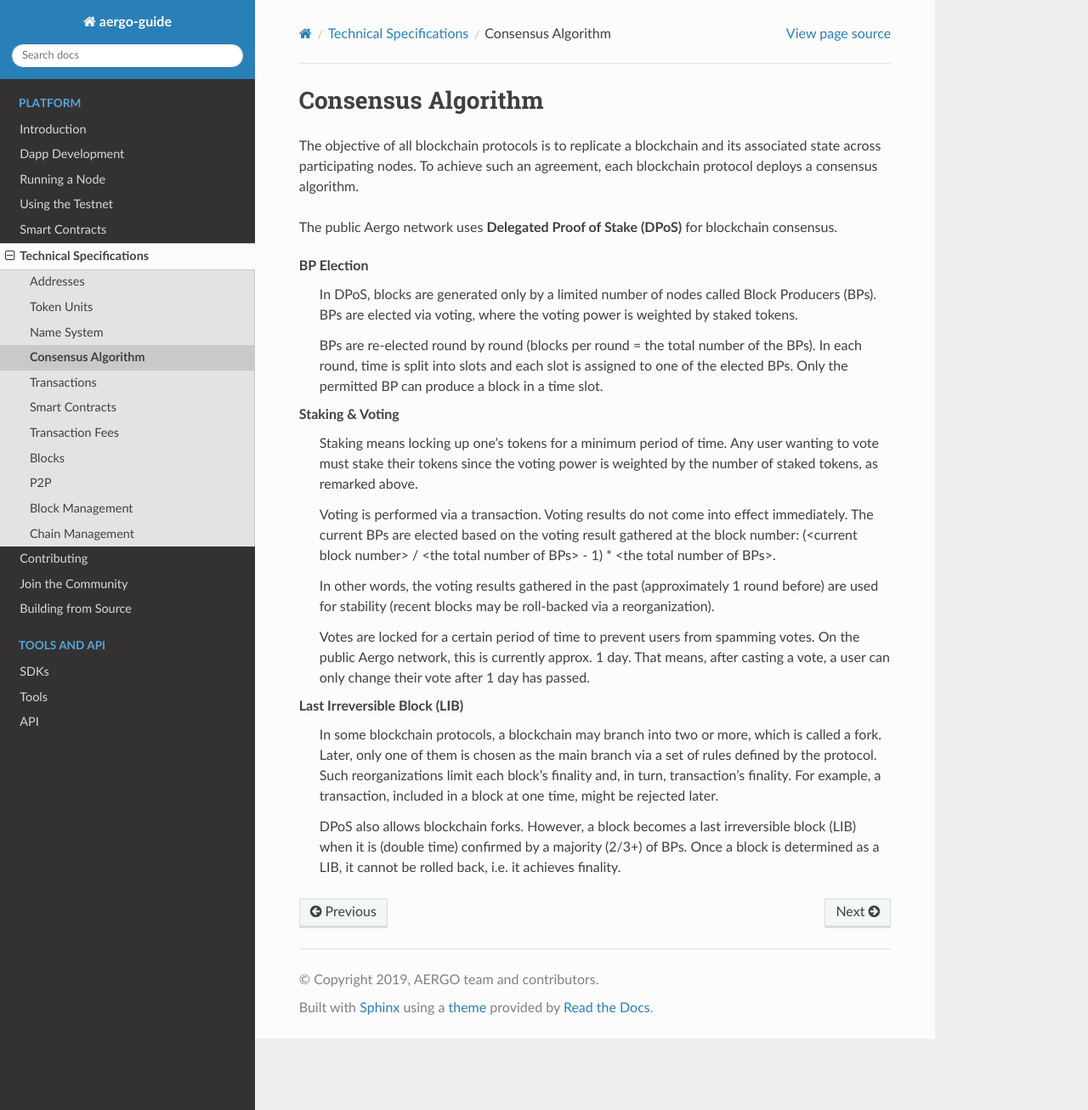
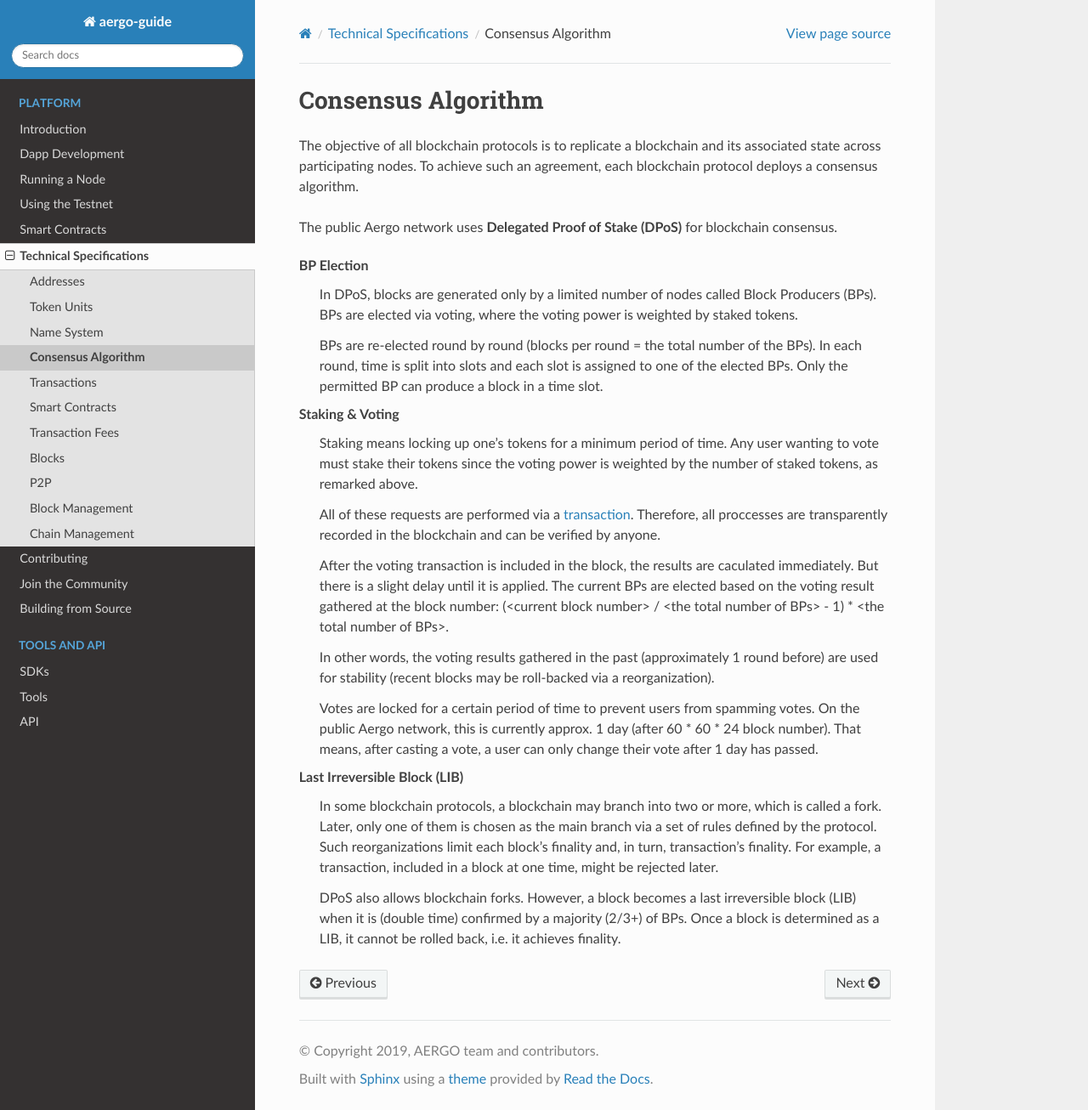
Before and after one commit to aergoio/guide, a Sphinx documentation site: the page built from source/specs/consensus.rst, in a window 1280 px wide and 1306 px high. Shown: the whole window at 85% size. Built offline with Sphinx 7.4.7 and the Read the Docs theme 2.0.0, drawn with Linux system fonts in a browser that asks for light colours.

Commit message:
Update consensus.rst

```diff
--- a/source/specs/consensus.rst
+++ b/source/specs/consensus.rst
@@ -23,18 +23,22 @@
     user wanting to vote must stake their tokens since the voting power is
     weighted by the number of staked tokens, as remarked above.
 
-    Voting is performed via a transaction. Voting results do not come
-    into effect immediately. The current BPs are elected based on the voting
-    result gathered at the block number: (<current block number> / <the total
-    number of BPs> - 1) * <the total number of BPs>.
+    All of these requests are performed via a `transaction <./transactions.html#governance-type>`_.
+    Therefore, all proccesses are transparently recorded in the blockchain
+    and can be verified by anyone.
+
+    After the voting transaction is included in the block, the results are
+    caculated immediately. But there is a slight delay until it is applied.
+    The current BPs are elected based on the voting result gathered at
+    the block number: (<current block number> / <the total number of BPs> - 1) * <the total number of BPs>.
 
     In other words, the voting results gathered in the past (approximately 1
     round before) are used for stability (recent blocks may be roll-backed via a
     reorganization).
 
     Votes are locked for a certain period of time to prevent users from spamming
-    votes. On the public Aergo network, this is currently approx. 1 day. That means,
-    after casting a vote, a user can only change their vote after 1 day has passed.
+    votes. On the public Aergo network, this is currently approx. 1 day (after 60 * 60 * 24 block number).
+    That means, after casting a vote, a user can only change their vote after 1 day has passed.
 
 Last Irreversible Block (LIB)
     In some blockchain protocols, a blockchain may branch into two or more, which is called
```
